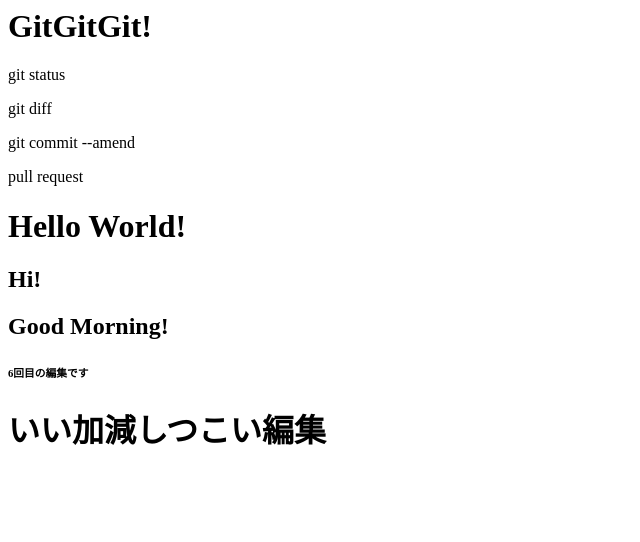
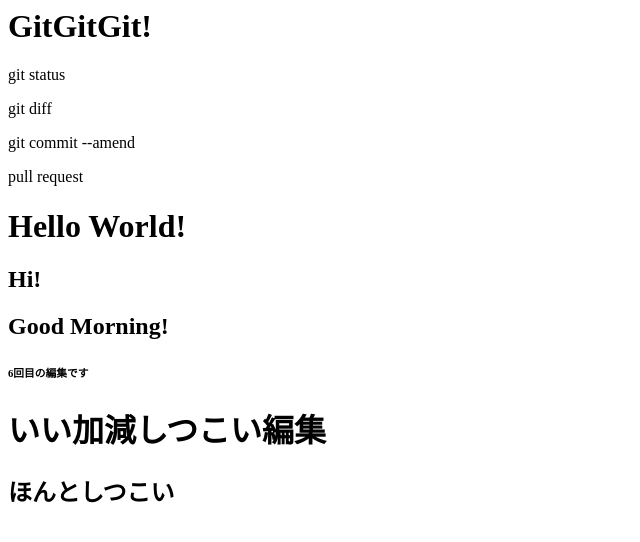
Before and after one commit to jiruneko/dammydata, a plain HTML site: page index.html in a window 1280 px wide. Shown: the whole page, without its empty margins (0-640 px from the left). Drawn offline with Linux system fonts and the light colour scheme.

Commit message:
8回目の編集

```diff
--- a/index.html
+++ b/index.html
@@ -9,3 +9,4 @@
 <h2>Good Morning!</h2>
 <h6>6回目の編集です</h6>
 <h1>いい加減しつこい編集</h1>
+<h2>ほんとしつこい</h2>
```
